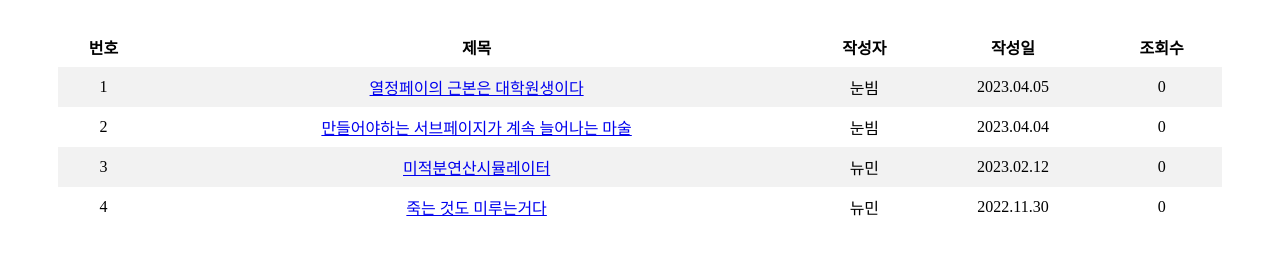
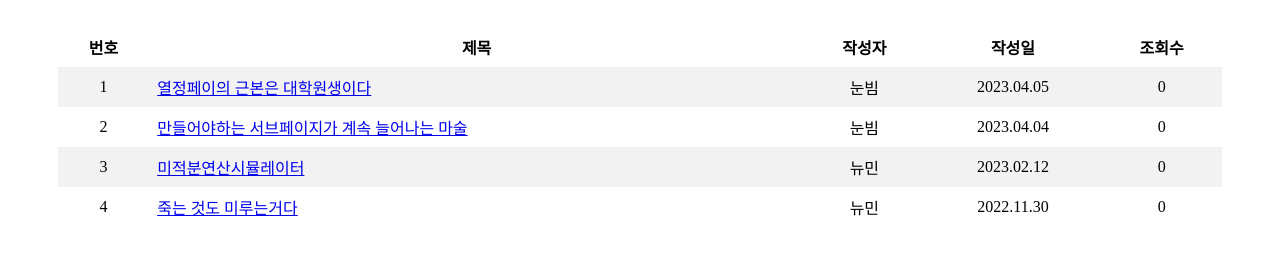
Before and after one commit to tachung2/devplease, a plain HTML site: page 황예지/src/notices/notice.html in a window 1280 px wide. Shown: the part 150-404 px from the top of the page. Drawn offline with Linux system fonts and the light colour scheme; files whose address does not match are found by name.

Commit message:
notice title left

```diff
--- a/황예지/src/notices/notice.html
+++ b/황예지/src/notices/notice.html
@@ -22,7 +22,7 @@
                 <!-- title align="left" -->
                 <tr class="notice-list-item">
                     <td class="notice-list-num">1</td>
-                    <td>
+                    <td class="notice-list-title">
                         <a href="http://">열정페이의 근본은 대학원생이다</a>
                     </td>
                     <td>눈빔</td>
@@ -31,7 +31,7 @@
                 </tr>
                 <tr class="notice-list-item">
                     <td class="notice-list-num">2</td>
-                    <td>
+                    <td class="notice-list-title">
                         <a href="http://">
                             만들어야하는 서브페이지가 계속 늘어나는 마술</a>
                     </td>
@@ -41,7 +41,7 @@
                 </tr>
                 <tr class="notice-list-item">
                     <td class="notice-list-num">3</td>
-                    <td>
+                    <td class="notice-list-title">
                         <a href="http://">미적분연산시뮬레이터</a>
                     </td>
                     <td>뉴민</td>
@@ -50,7 +50,7 @@
                 </tr>
                 <tr class="notice-list-item">
                     <td class="notice-list-num">4</td>
-                    <td>
+                    <td class="notice-list-title">
                         <a href="http://">죽는 것도 미루는거다</a>
                     </td>
                     <td>뉴민</td>
```
